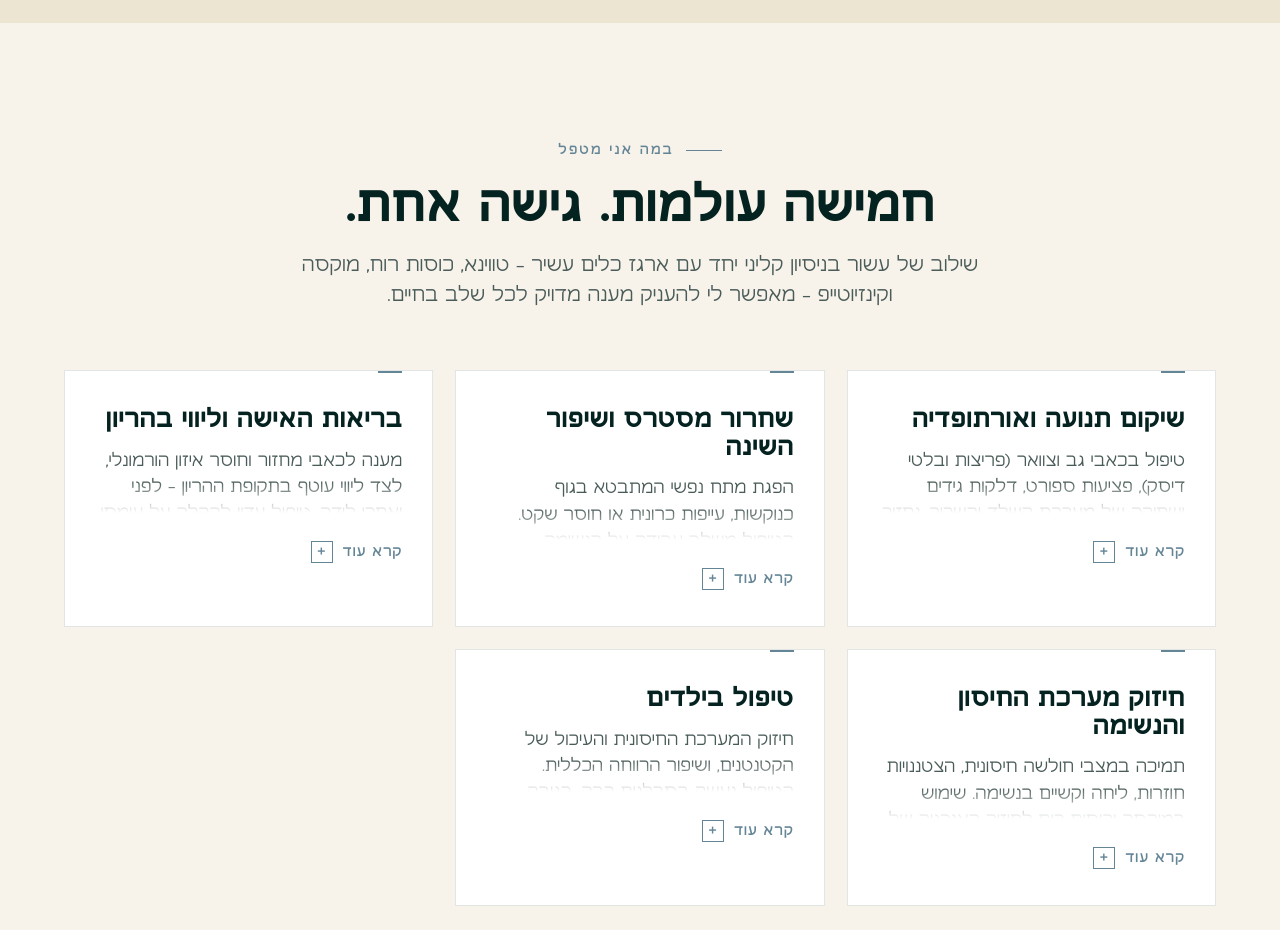
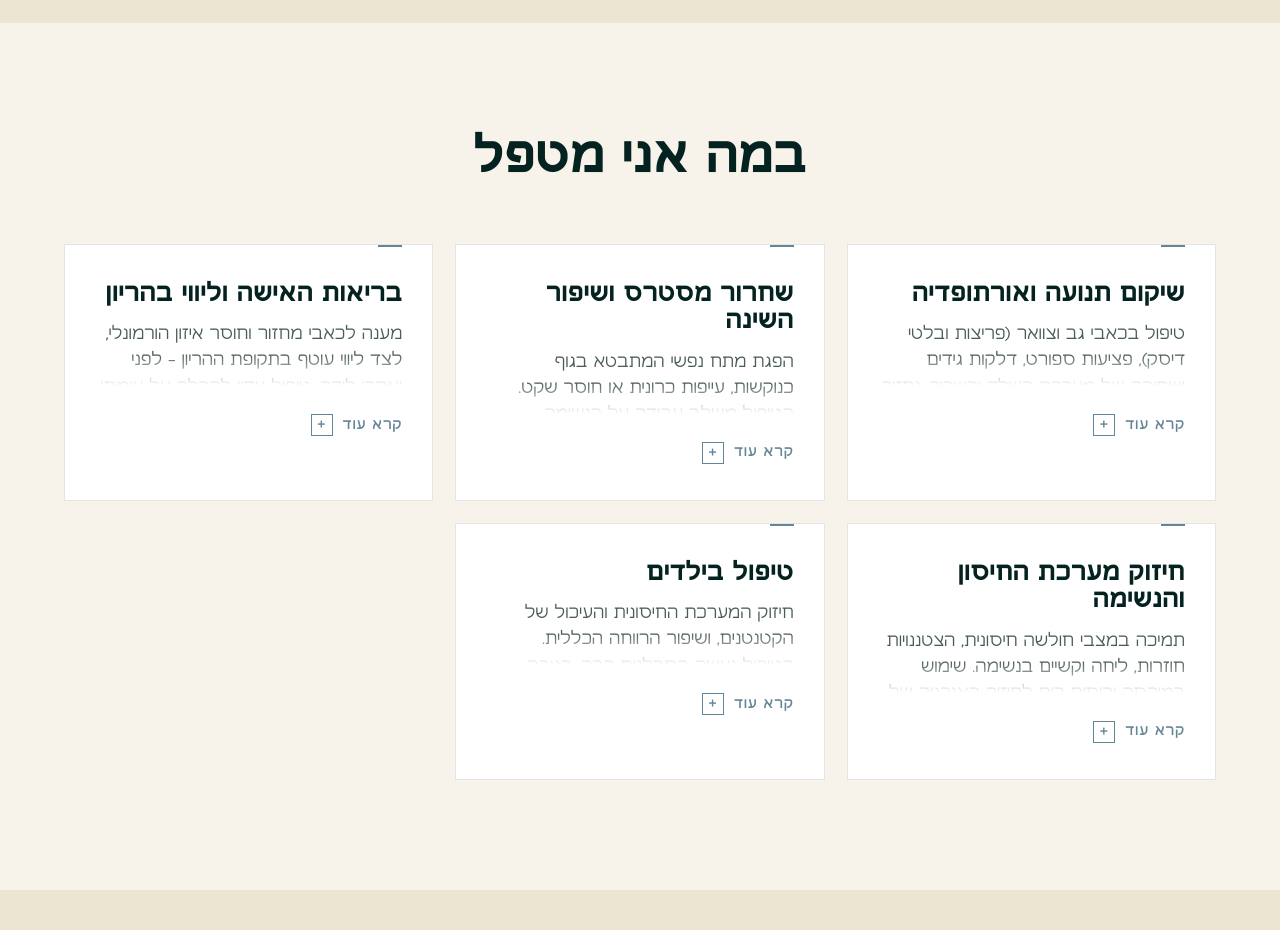
Before and after one commit to TidharCRM/idanaziza, a plain HTML site: page index.html in a window 1280 px wide. Shown: the part 3240-4170 px from the top of the page. Drawn offline with Linux system fonts and the light colour scheme.

Commit message:
Simplify audiences section heading
Removed the eyebrow tag and the descriptive paragraph; left a single
large title "במה אני מטפל" so the section opens cleaner and gets straight
to the cards.

Co-Authored-By: Claude Opus 4.7 (1M context) <noreply@anthropic.com>

```diff
--- a/index.html
+++ b/index.html
@@ -259,12 +259,7 @@
   <section class="section audiences" id="audiences">
     <div class="container">
       <div class="section-head">
-        <span class="eyebrow">במה אני מטפל</span>
-        <h2 class="section-title">חמישה עולמות. גישה אחת.</h2>
-        <p class="section-sub">
-          שילוב של עשור בניסיון קליני יחד עם ארגז כלים עשיר – טווינא, כוסות רוח, מוקסה וקינזיוטייפ –
-          מאפשר לי להעניק מענה מדויק לכל שלב בחיים.
-        </p>
+        <h2 class="section-title">במה אני מטפל</h2>
       </div>
 
       <div class="audience-grid">
```
